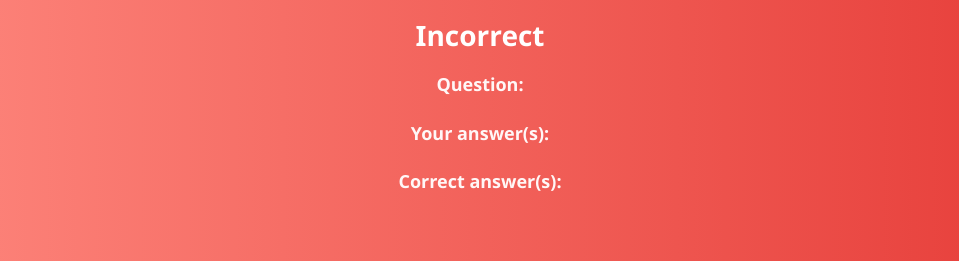
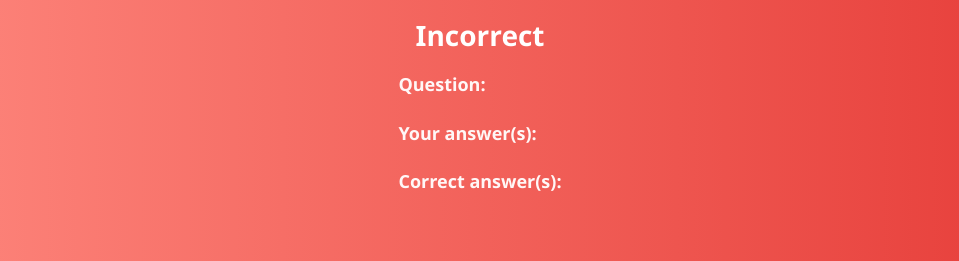
Before and after one commit to christensenandrew455-cell/Testifyai, a Next.js app: page /incorrect in a window 1280 px wide. Shown: the part 308-569 px from the top of the page, without its empty margins (160-1119 px from the left). Built offline with nearby package versions, Linux system fonts and the light colour scheme.

Commit message:
Update page.js

```diff
--- a/app/incorrect/page.js
+++ b/app/incorrect/page.js
@@ -2,21 +2,81 @@
 import { useRouter, useSearchParams } from "next/navigation";
 import { Suspense } from "react";
 
+function safeJSONParse(raw) {
+  try {
+    return JSON.parse(raw);
+  } catch {
+    return raw;
+  }
+}
+
+function normalizeText(s = "") {
+  return String(s).replace(/^[A-Z]\s*[\.\)]\s*/i, "").trim().toLowerCase();
+}
+
+function mapToLetterText(answerValue, questionObj) {
+  if (!questionObj || !questionObj.answers) {
+    if (Array.isArray(answerValue)) return answerValue.join(", ");
+    return String(answerValue);
+  }
+
+  const answers = questionObj.answers;
+
+  const mapSingle = (val) => {
+    if (typeof val === "number") {
+      const idx = val;
+      const text = answers[idx] ?? String(val);
+      return `${String.fromCharCode(65 + idx)}. ${text}`;
+    }
+    const s = String(val).trim();
+    if (/^[A-Z]$/i.test(s)) {
+      const idx = s.toUpperCase().charCodeAt(0) - 65;
+      const text = answers[idx] ?? s;
+      return `${String.fromCharCode(65 + idx)}. ${text}`;
+    }
+    const foundIdx = answers.findIndex((a) => normalizeText(a) === normalizeText(s));
+    if (foundIdx !== -1) {
+      return `${String.fromCharCode(65 + foundIdx)}. ${answers[foundIdx]}`;
+    }
+    return String(s);
+  };
+
+  if (Array.isArray(answerValue)) {
+    return answerValue.map(mapSingle).join(", ");
+  }
+  return mapSingle(answerValue);
+}
+
 function IncorrectContent() {
   const router = useRouter();
   const searchParams = useSearchParams();
-  const question = searchParams.get("question") || "";
-  const userAnswer = JSON.parse(searchParams.get("userAnswer") || "[]");
-  const correctAnswer = JSON.parse(searchParams.get("correctAnswer") || "[]");
+
+  const rawQuestion = searchParams.get("question") || "";
+  const rawUser = searchParams.get("userAnswer") || '""';
+  const rawCorrect = searchParams.get("correctAnswer") || '""';
   const explanation = searchParams.get("explanation") || "";
+  const index = Number(searchParams.get("index") || 0);
   const topic = searchParams.get("topic") || "";
 
-  const formatAnswers = (answers) => {
-    if (Array.isArray(answers)) {
-      return answers.join(", ");
+  const parsedUser = safeJSONParse(rawUser);
+  const parsedCorrect = safeJSONParse(rawCorrect);
+
+  let questionObj = null;
+  try {
+    const stored = sessionStorage.getItem("testData");
+    if (stored) {
+      const parsed = JSON.parse(stored);
+      const questionsArr = Array.isArray(parsed) ? parsed : parsed.questions || parsed;
+      if (Array.isArray(questionsArr) && questionsArr[index]) {
+        questionObj = questionsArr[index];
+      }
     }
-    return answers;
-  };
+  } catch (e) {
+    questionObj = null;
+  }
+
+  const displayUser = mapToLetterText(parsedUser, questionObj);
+  const displayCorrect = mapToLetterText(parsedCorrect, questionObj);
 
   const handleContinue = () => {
     router.push(`/test?topic=${encodeURIComponent(topic)}`);
@@ -42,14 +102,17 @@ function IncorrectContent() {
     >
       <div style={{ fontSize: 72, marginBottom: 12 }}>❌</div>
       <h1 style={{ fontSize: 28, marginBottom: 16, fontWeight: 800 }}>Incorrect</h1>
-      <div style={{ maxWidth: 760, marginBottom: 10 }}>
-        <p><strong>Question:</strong> {question}</p>
-        <p><strong>Your answer(s):</strong> {formatAnswers(userAnswer)}</p>
-        <p><strong>Correct answer(s):</strong> {formatAnswers(correctAnswer)}</p>
+
+      <div style={{ maxWidth: 760, marginBottom: 10, textAlign: "left" }}>
+        <p><strong>Question:</strong> {rawQuestion}</p>
+        <p><strong>Your answer(s):</strong> {displayUser}</p>
+        <p><strong>Correct answer(s):</strong> {displayCorrect}</p>
       </div>
+
       {explanation && (
         <p style={{ maxWidth: 760, marginTop: 12, opacity: 0.95 }}>💡 {explanation}</p>
       )}
+
       <div style={{ marginTop: 30 }}>
         <small>Click anywhere to continue</small>
       </div>
```
